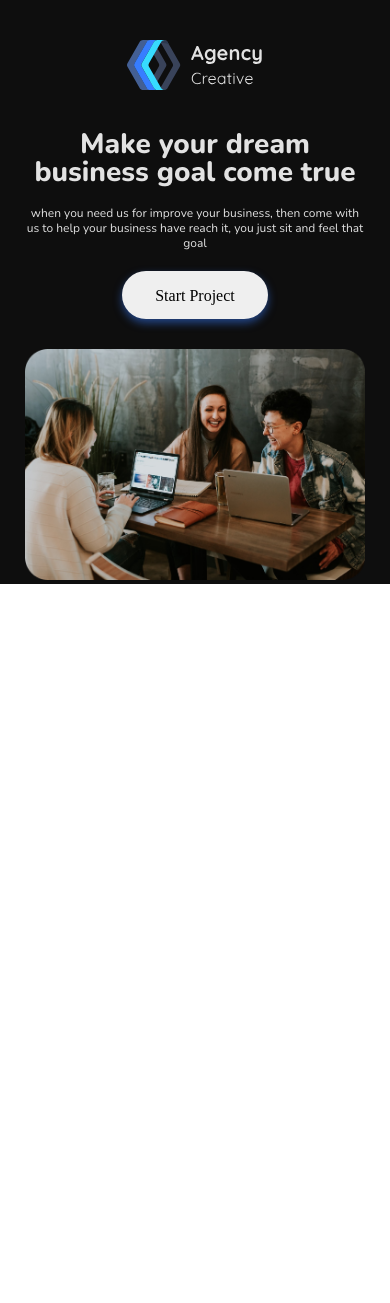
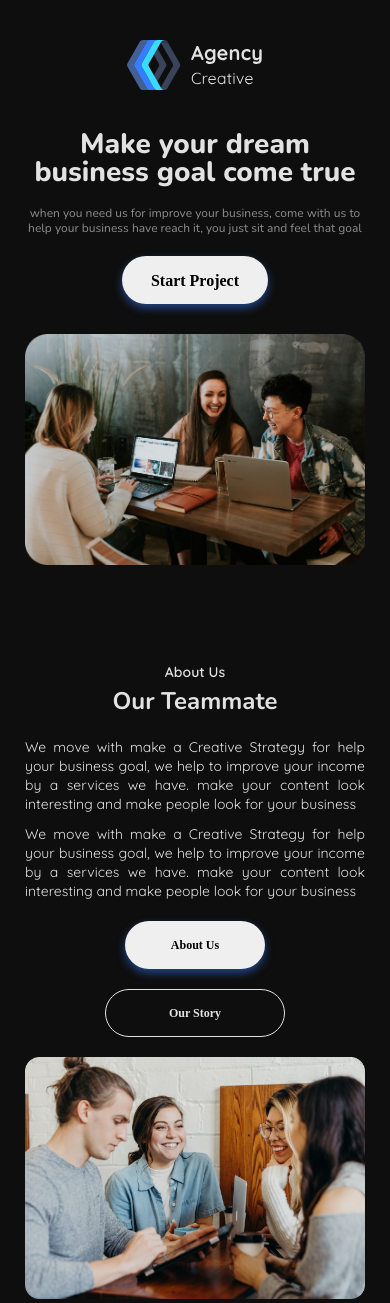
Before and after one commit to nsshakula/agency_creative, a plain HTML site: page index.html in a window 390 px wide. Before the commit the page ends 844 px from the top, so only its background shows below. Drawn offline with Linux system fonts and the light colour scheme; a web font is replaced by a local one.

Commit message:
adaptiv main

```diff
--- a/assets/css/style.css
+++ b/assets/css/style.css
@@ -58,7 +58,7 @@
   font-style: normal;
 }
 
-/*----------General Options start----------*/
+/*--General Options start--*/
 
 *,
 *::before,
@@ -116,13 +116,15 @@ img {
 
 .page-container {
   min-height: 100%;
+  min-width: 250px;
   background-color: rgba(14, 14, 14, 1);
   font-family: "Quicksand-Regular";
+  font-weight: 400;
   font-size: 20px;
   color: rgba(226, 226, 226, 1);
 }
 
-/*----------General Options end----------*/
+/*--General Options end--*/
 
 .wrapper {
   width: 100%;
@@ -130,12 +132,7 @@ img {
   display: grid;
   grid-template-rows: min-content 1fr min-content;
 }
-/*----------Header start----------*/
-
-/*
-  max-width: 1240px;
-  margin: 0px auto;
-*/
+/*--Header start--*/
 
 .header__container {
   display: flex;
@@ -163,15 +160,14 @@ img {
 
 .menu__link {
   color: rgba(226, 226, 226, 1);
-  font-family: "Quicksand-Regular";
   font-size: 18px;
   line-height: 107%;
 }
 
-._link-activ {
+.menu__link-activ {
   font-family: "Quicksand-Bold";
-  font-size: 18px;
-  line-height: 107%;
+  font-weight: 700;
+  line-height: 133%;
 }
 
 .header__button {
@@ -225,7 +221,6 @@ img {
     flex-wrap: wrap;
     margin: 40px 0;
   }
-
   .header__menu {
     display: none;
   }
@@ -234,18 +229,18 @@ img {
   }
 }
 
-/*----------Header end----------*/
+/*--Header end--*/
 
-/*----------Main__content-main start----------*/
+/*--Main__blok start--*/
 
-.main__content-main {
+.main__content {
   display: grid;
   justify-items: center;
   text-align: center;
   row-gap: 30px;
 }
 
-.main__title {
+.main-blok__title {
   max-width: 750px;
   margin: 0;
   font-family: "Nunito-ExtraBold";
@@ -253,63 +248,236 @@ img {
   line-height: 100%;
 }
 
-.main__text {
+.main-blok__text {
   max-width: 770px;
   font-family: "Nunito-Regular";
-  font-size: 20px;
   line-height: 150%;
+  opacity: 0.6;
 }
 
-.main__button {
+.main-blok__button {
   width: 201px;
   height: 48px;
   border-radius: 24px;
   font-family: "Quicksand-Bold";
+  font-weight: 700;
   font-size: 16px;
   line-height: 120%;
   box-shadow: 0px 4px 8px rgba(55, 125, 255, 0.5);
 }
 
-.main__button:hover {
+.main-blok__button:hover {
   animation: bounce 1s;
 }
 
-.main__image img {
+.main-blok__image img {
   padding-top: 30px;
 }
 
 @media (max-width: 767px) {
-  .main__title {
+  .main-blok__title {
     font-size: 50px;
   }
-  .main__text {
+  .main-blok__text {
     font-size: 17px;
     line-height: 130%;
   }
-  .main__button {
+  .main-blok__button {
     width: 160px;
   }
 }
 
 @media (max-width: 500px) {
-  .main__content-main {
+  .main__content {
     row-gap: 20px;
   }
-  .main__title {
+  .main-blok__title {
     font-size: 28px;
   }
-  .main__text {
+  .main-blok__text {
     font-size: 12px;
     line-height: 126%;
   }
-  .main__button {
+  .main-blok__button {
     width: 146px;
   }
-  .main__image img {
+  .main-blok__image img {
     padding-top: 10px;
   }
 }
 
-/*----------Main__content-main end----------*/
+/*--Main__blok end--*/
 
-/*----------Main__content-about start----------*/
+/*--Main__team start--*/
+
+.main__team {
+  display: grid;
+  justify-items: center;
+}
+
+.team__title {
+  font-family: "Quicksand-SemiBold";
+  font-size: 24px;
+  line-height: 80%;
+  padding-top: 155px;
+}
+
+.team__subtitle {
+  font-family: "Nunito-Bold";
+  font-size: 55px;
+  line-height: 100%;
+  padding-top: 20px;
+}
+
+.team__wrapper {
+  display: grid;
+  grid-template-areas:
+    "image text"
+    "image buttons";
+  grid-column-gap: 65px;
+  padding-top: 40px;
+}
+
+.team__text {
+  grid-area: text;
+  display: grid;
+  max-width: 610px;
+  gap: 24px;
+  align-items: end;
+  text-align: justify;
+  min-height: 128px;
+  line-height: 160%;
+  padding-bottom: 24px;
+}
+
+.team__buttons {
+  grid-area: buttons;
+}
+
+.team__button-white {
+  width: 172px;
+  height: 48px;
+  border-radius: 24px;
+  font-family: "Quicksand";
+  font-weight: 700;
+  font-size: 16px;
+  line-height: 150%;
+  margin: 0 25px 0 0;
+  box-shadow: 0px 4px 8px rgba(55, 125, 255, 0.5);
+}
+
+.team__button-black {
+  width: 210px;
+  height: 48px;
+  border: 1px solid #e2e2e2;
+  border-radius: 24px;
+  background-color: transparent;
+  color: rgba(226, 226, 226, 1);
+  font-family: "Quicksand-Bold";
+  font-weight: 600;
+  font-size: 16px;
+  line-height: 150%;
+}
+
+.team__image {
+  grid-area: image;
+  max-width: 565px;
+  grid-row-start: 1;
+  grid-row-end: 3;
+}
+
+@media (max-width: 1439px) {
+  .team__wrapper {
+    grid-template-areas:
+      "text"
+      "buttons"
+      "image";
+    grid-row-gap: 35px;
+    justify-items: center;
+  }
+  .team__text {
+    grid-area: text;
+    max-width: 770px;
+  }
+  .team__buttons {
+    grid-area: buttons;
+  }
+  .team__image {
+    grid-area: image;
+    max-width: 770px;
+    width: 100%;
+    padding-top: 25px;
+  }
+}
+
+@media (max-width: 767px) {
+  .team__title {
+    font-size: 20px;
+    line-height: 100%;
+    padding-top: 120px;
+  }
+  .team__subtitle {
+    font-size: 40px;
+  }
+  .team__text {
+    font-size: 17px;
+    line-height: 130%;
+  }
+  .team__button-white {
+    width: 140px;
+  }
+  .team__button-black {
+    width: 180px;
+  }
+}
+
+@media (max-width: 500px) {
+  .team__wrapper {
+    padding-top: 20px;
+    max-width: 371px;
+  }
+  .team__title {
+    font-size: 14px;
+    padding-top: 96px;
+  }
+  .team__subtitle {
+    font-size: 24px;
+    padding-top: 10px;
+  }
+  .team__text {
+    font-size: 14px;
+    line-height: 137%;
+    padding-top: 5px;
+    gap: 10px;
+    padding-bottom: 0;
+  }
+  .team__button-white {
+    width: 140px;
+    font-size: 12px;
+    line-height: 120%;
+  }
+  .team__button-black {
+    width: 180px;
+    font-size: 12px;
+    line-height: 120%;
+  }
+  .team__image {
+    padding-top: 0;
+  }
+}
+
+@media (max-width: 401px) {
+  .team__wrapper {
+    grid-row-gap: 20px;
+  }
+  .team__buttons {
+    display: grid;
+    gap: 20px;
+    justify-items: center;
+  }
+  .team__button-white {
+    margin: 0;
+  }
+}
+
+/*--Main__team end--*/
--- a/index.html
+++ b/index.html
@@ -17,7 +17,7 @@
             <nav class="header__menu menu">
               <ul class="menu__list">
                 <li class="menu__item">
-                  <a href="#!" class="menu__link _link-activ">Home</a>
+                  <a href="#!" class="menu__link menu__link-activ">Home</a>
                   <a href="#!" class="menu__link">About</a>
                   <a href="#!" class="menu__link">Sevices</a>
                   <a href="#!" class="menu__link">Projects</a>
@@ -29,25 +29,50 @@
         </header>
         <main class="main">
           <div class="main__container">
-            <div class="main__content-main">
-              <h1 class="main__title">
+            <div class="main__content main-blok">
+              <h1 class="main-blok__title">
                 Make your dream business goal come true
               </h1>
-              <div class="main__text">
-                when you need us for improve your business, then come with us to
-                help your business have reach it, you just sit and feel that
-                goal
+              <div class="main-blok__text">
+                when you need us for improve your business, come with us to help
+                your business have reach it, you just sit and feel that goal
               </div>
-              <button class="main__button">Start Project</button>
-              <div class="main__image">
+              <button class="main-blok__button">Start Project</button>
+              <div class="main-blok__image">
                 <img src="assets/image/844.png" alt="Start Project" />
               </div>
             </div>
-            <div class="main__content-about"></div>
-            <div class="main__content-services"></div>
-            <div class="main__content-portfolio"></div>
-            <div class="main__content-testimonial"></div>
-            <div class="main__content-final"></div>
+            <div class="main__team team">
+              <h2 class="team__title">About Us</h2>
+              <h2 class="team__subtitle">Our Teammate</h2>
+              <div class="team__wrapper">
+                <div class="team__text">
+                  <p>
+                    We move with make a Creative Strategy for help your business
+                    goal, we help to improve your income by a services we have.
+                    make your content look interesting and make people look for
+                    your business
+                  </p>
+                  <p>
+                    We move with make a Creative Strategy for help your business
+                    goal, we help to improve your income by a services we have.
+                    make your content look interesting and make people look for
+                    your business
+                  </p>
+                </div>
+                <div class="team__buttons">
+                  <button class="team__button-white">About Us</button>
+                  <button class="team__button-black">Our Story</button>
+                </div>
+                <div class="team__image">
+                  <img src="assets/image/832.png" alt="team" />
+                </div>
+              </div>
+            </div>
+            <div class="main__services services"></div>
+            <div class="main__portfolio portfolio"></div>
+            <div class="main__testimonial testimonial"></div>
+            <div class="main__final final"></div>
           </div>
         </main>
         <footer></footer>
```
